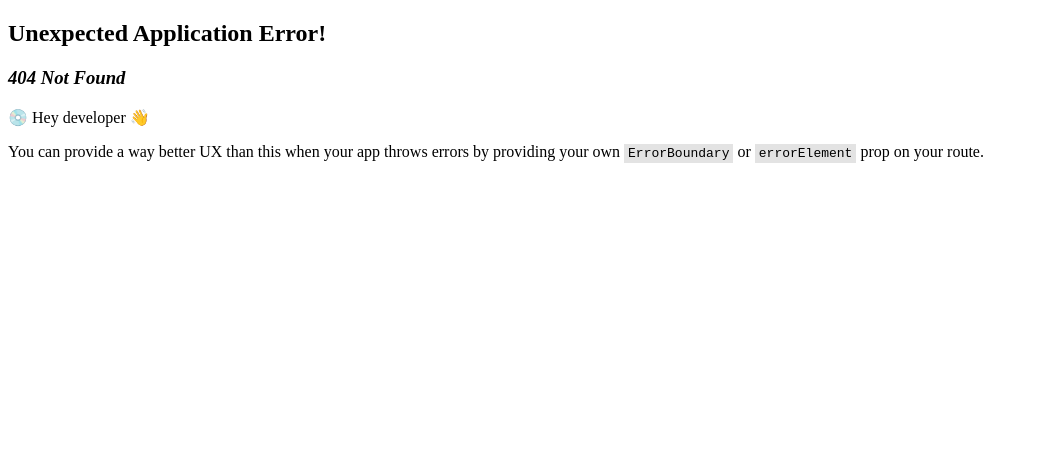
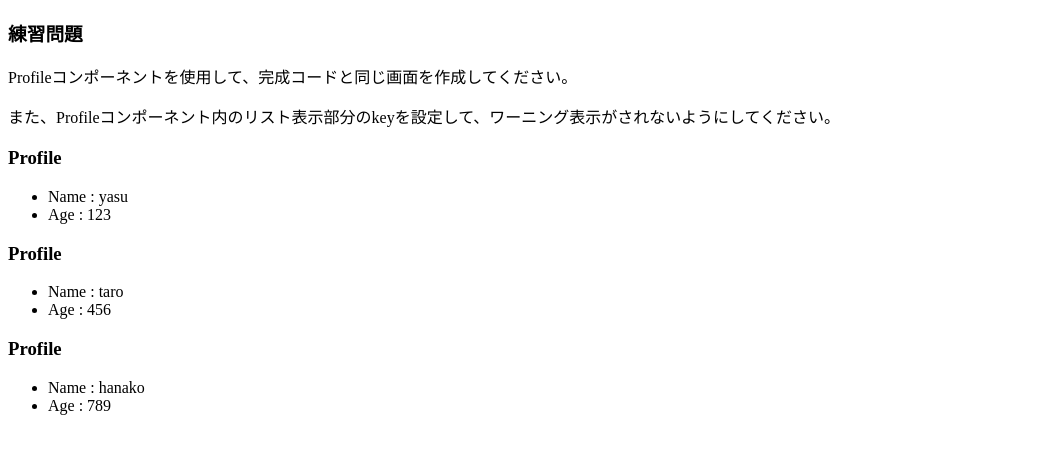
Before and after one commit to yasuaki640/react-tutorial-udemy-code-mafia, a React (Vite) app: page /control-syntax in a window 1280 px wide. Before the commit this address had no page. Shown: the top 454 px of the page, without its empty margins (0-1039 px from the left). Built offline with nearby package versions, Linux system fonts and the light colour scheme.

Commit message:
Add ControlSyntax component to router configuration

```diff
--- a/src/main.tsx
+++ b/src/main.tsx
@@ -8,6 +8,7 @@ import { EventListenerState0412_2 } from "./pages/EventListenerState0412_2.tsx";
 import { EventListenerState0412_exercise } from "./pages/EventListenerState0412_exercise.tsx";
 import { EventListenerState0412_exercise_2 } from "./pages/EventListenerState0412_exercise_2.tsx";
 import { StateComponent } from "./pages/StateComponent.tsx";
+import { ControlSyntax } from "./pages/ControlSyntax.tsx";
 
 const router = createBrowserRouter([
   {
@@ -38,6 +39,10 @@ const router = createBrowserRouter([
     path: "/state-component",
     element: <StateComponent />,
   },
+  {
+    path: "/control-syntax",
+    element: <ControlSyntax />,
+  },
 ]);
 
 ReactDOM.createRoot(document.getElementById("root")!).render(
--- /dev/null
+++ b/src/pages/ControlSyntax.tsx
@@ -0,0 +1,43 @@
+import React from "react";
+
+type ProfileProps = {
+  name: string;
+  age: number;
+};
+
+const Profile: React.FC<ProfileProps> = ({ name, age }) => {
+  return (
+    <div>
+      <h3>Profile</h3>
+      <ul>
+        <li>Name : {name}</li>
+        <li>Age : {age}</li>
+      </ul>
+    </div>
+  );
+};
+
+const profiles: ProfileProps[] = [
+  { name: "yasu", age: 123 },
+  { name: "taro", age: 456 },
+  { name: "hanako", age: 789 },
+];
+
+export const ControlSyntax = () => {
+  return (
+    <>
+      <h3>練習問題</h3>
+      <p>
+        Profileコンポーネントを使用して、完成コードと同じ画面を作成してください。
+      </p>
+      <p>
+        また、Profileコンポーネント内のリスト表示部分のkeyを設定して、ワーニング表示がされないようにしてください。
+      </p>
+      <div>
+        {profiles.map((p) => (
+          <Profile key={p.name + p.age} {...p} />
+        ))}
+      </div>
+    </>
+  );
+};
```
